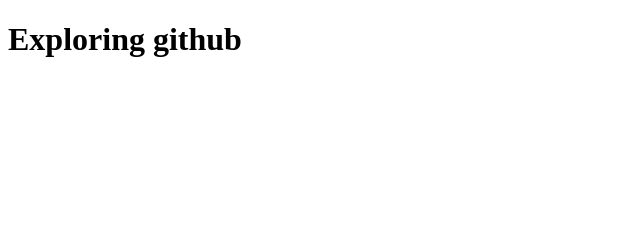
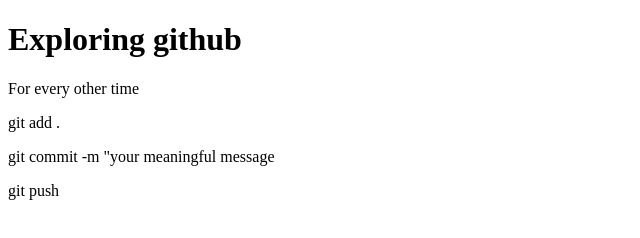
Before and after one commit to Tuasinbot/My-second-github, a plain HTML site: page index.html in a window 1280 px wide. Shown: the whole page, without its empty margins (0-640 px from the left). Drawn offline with Linux system fonts and the light colour scheme.

Commit message:
for every other time

```diff
--- a/index.html
+++ b/index.html
@@ -6,6 +6,12 @@
     <title>Exploring github</title>
 </head>
 <body>
+    <div>
     <h1>Exploring github</h1>
+    <p>For every other time</p>
+    <p>git add .</p>
+    <p>git commit -m "your meaningful message</p>
+    <p>git push</p>
+    </div>
 </body>
 </html>
```
